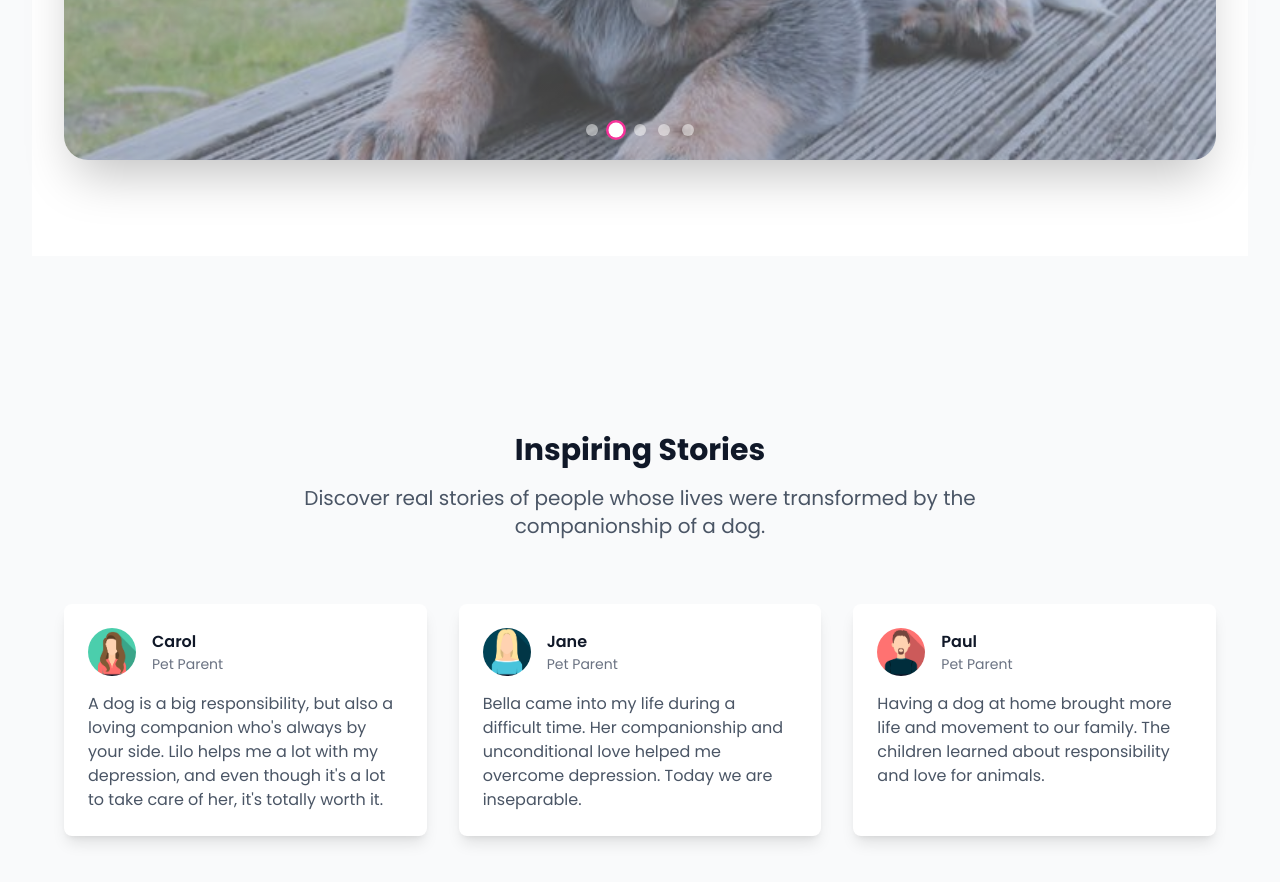
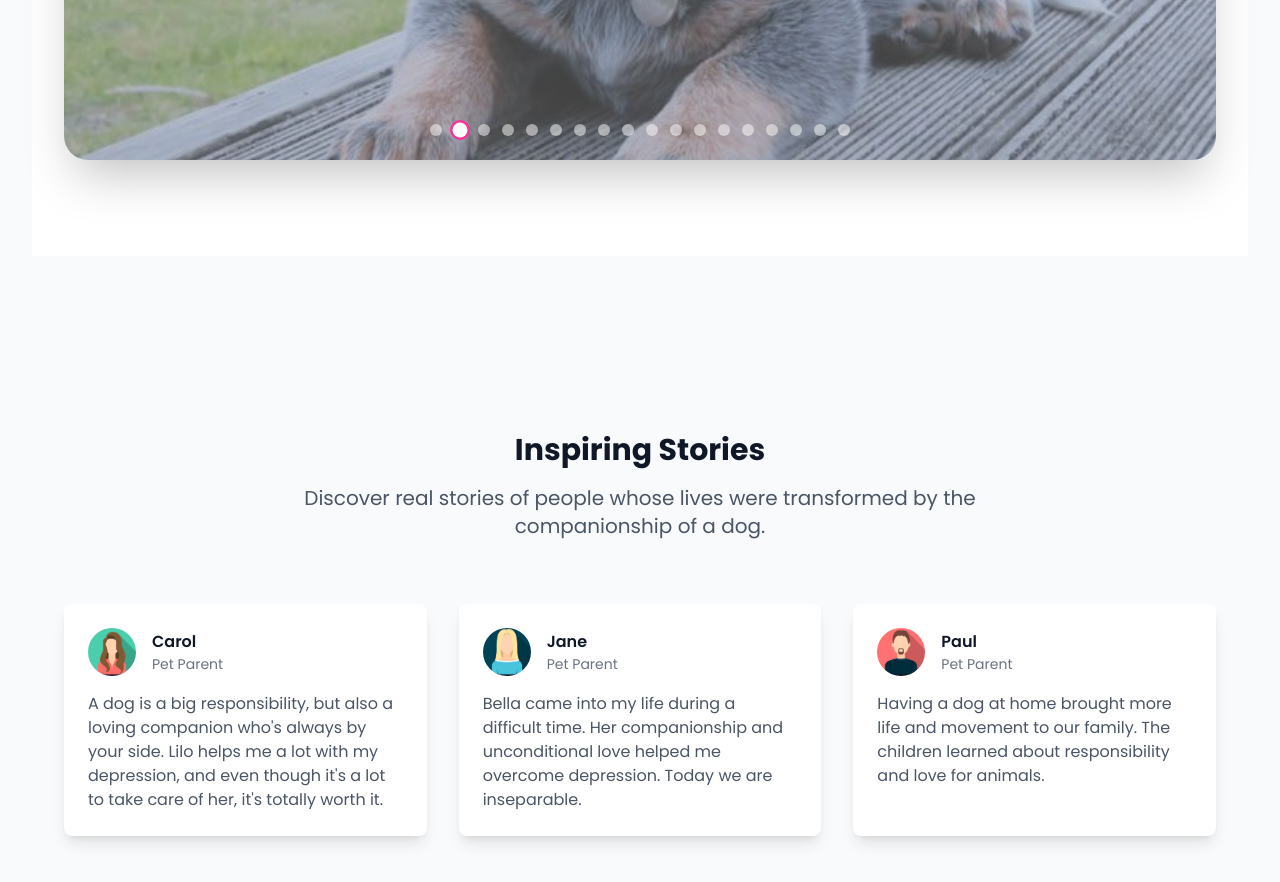
Before and after one commit to gabriellamsa/paws-and-purpose, a Next.js app: page / in a window 1280 px wide. Shown: the part 2880-3762 px from the top of the page. Built offline with nearby package versions, Linux system fonts and the light colour scheme.

Commit message:
feat: add DogCarousel component with dog images and autoplay functionality

```diff
--- a/src/components/gallery/DogCarousel.tsx
+++ b/src/components/gallery/DogCarousel.tsx
@@ -4,12 +4,26 @@ import Image from "next/image";
 import { useState, useEffect } from "react";
 import { motion, AnimatePresence } from "framer-motion";
 
+// Array fixo com todas as imagens dos cães
 const dogImages = [
   "/dogs/dog1.jpg",
   "/dogs/dog2.jpg",
   "/dogs/dog3.jpg",
   "/dogs/dog4.jpg",
   "/dogs/dog5.jpg",
+  "/dogs/dog6.jpg",
+  "/dogs/dog7.jpg",
+  "/dogs/dog8.jpg",
+  "/dogs/dog9.jpg",
+  "/dogs/dog10.jpg",
+  "/dogs/dog11.jpg",
+  "/dogs/dog12.jpg",
+  "/dogs/dog13.jpg",
+  "/dogs/dog14.jpg",
+  "/dogs/dog15.jpg",
+  "/dogs/dog16.jpg",
+  "/dogs/dog17.jpg",
+  "/dogs/dog18.jpg"
 ];
 
 export default function DogCarousel() {
```
